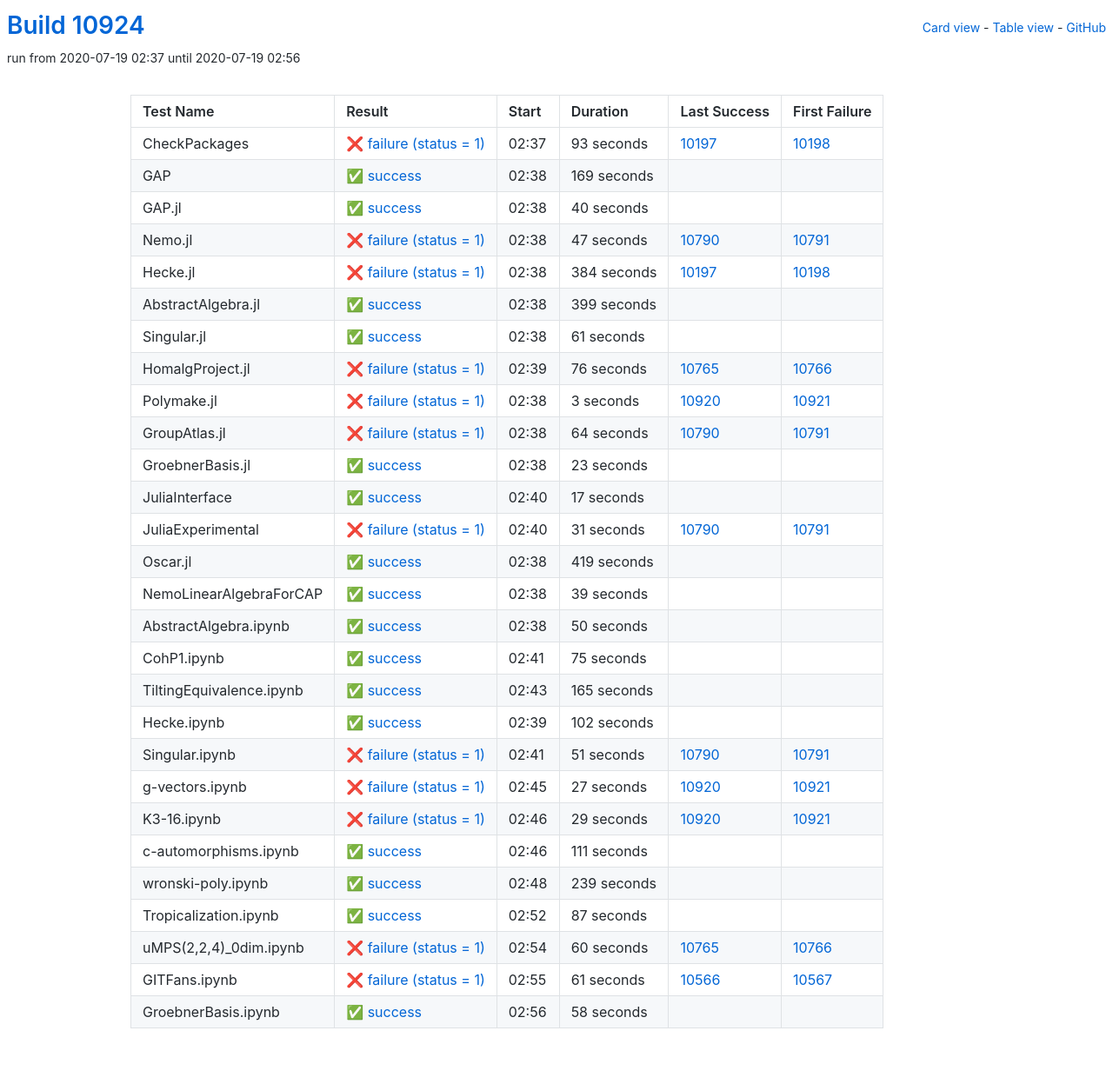
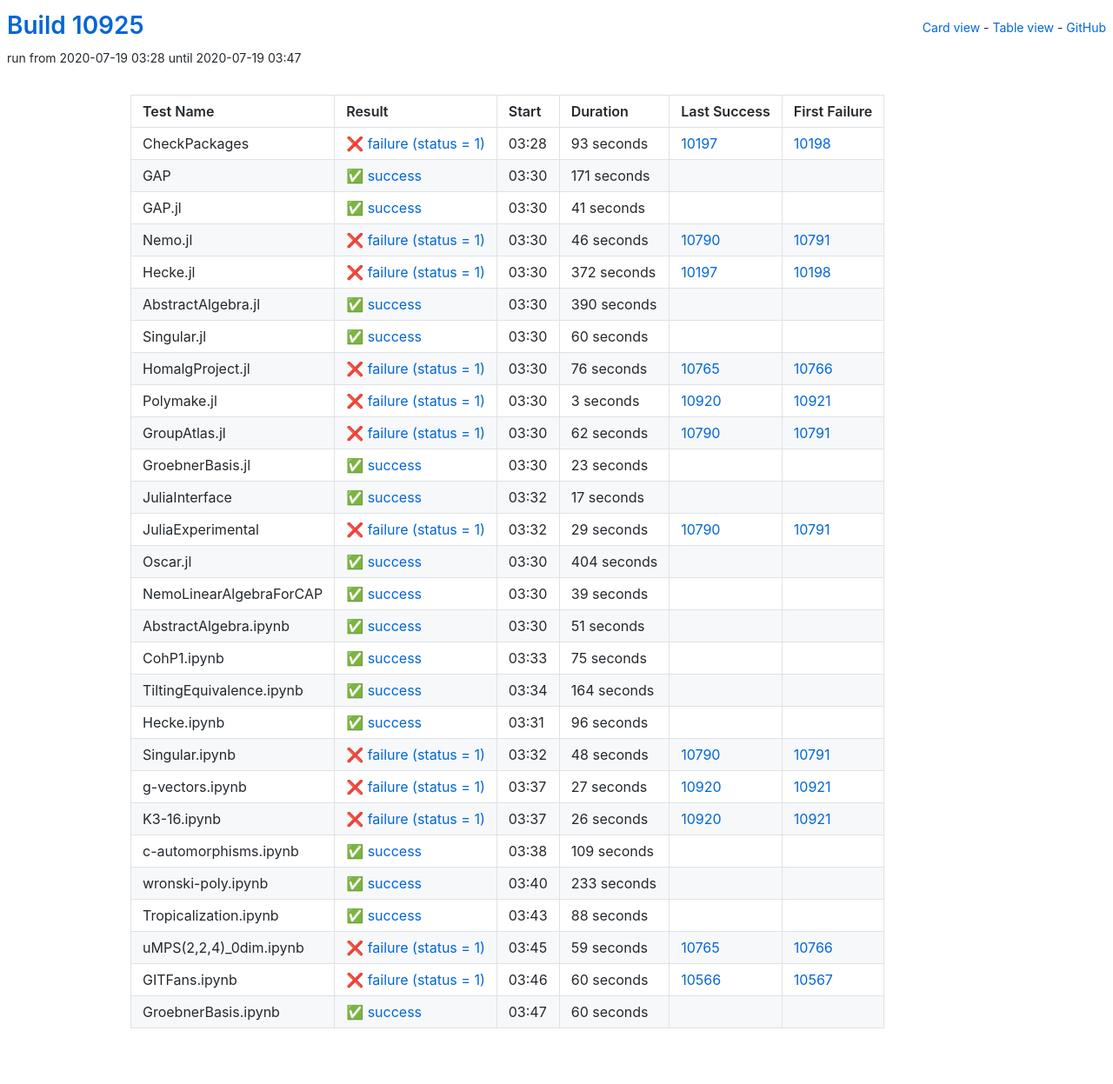
Before and after one commit to oscar-system/oscar-ci-status, a Jekyll site: the page built from table.html, in a window 1280 px wide. Shown: the whole page at 87% size. Built offline with Jekyll 4.4.1, drawn with Linux system fonts in a browser that asks for light colours.

Commit message:
Build #10925

```diff
--- a/_data/ci.yml
+++ b/_data/ci.yml
@@ -1,6 +1,6 @@
 ---
-build: 10924
-build_url: https://oscarci.mathematik.uni-kl.de/job/oscar/10924/
+build: 10925
+build_url: https://oscarci.mathematik.uni-kl.de/job/oscar/10925/
 job: oscar
 organization: oscar-system
 repo: oscar-ci-status
@@ -8,8 +8,8 @@
 tests:
 - name: CheckPackages
   id: checkpackages
-  log: https://oscarci.mathematik.uni-kl.de/job/oscar/10924/artifact/logs/build-10924/CheckPackages.log
-  start: 2020-07-19 02:37
+  log: https://oscarci.mathematik.uni-kl.de/job/oscar/10925/artifact/logs/build-10925/CheckPackages.log
+  start: 2020-07-19 03:28
   success: false
   exitcode: 1
   status: failure
@@ -20,80 +20,80 @@
   first_failure_url: https://oscarci.mathematik.uni-kl.de/job/oscar/10198/
 - name: GAP
   id: gap
-  log: https://oscarci.mathematik.uni-kl.de/job/oscar/10924/artifact/logs/build-10924/GAP.log
-  start: 2020-07-19 02:38
+  log: https://oscarci.mathematik.uni-kl.de/job/oscar/10925/artifact/logs/build-10925/GAP.log
+  start: 2020-07-19 03:30
   success: true
   exitcode: 0
   status: success
-  duration: 169
+  duration: 171
   last_success: false
   last_success_url:
   first_failure: false
   first_failure_url:
 - name: GAP.jl
   id: gap-jl
-  log: https://oscarci.mathematik.uni-kl.de/job/oscar/10924/artifact/logs/build-10924/GAP.jl.log
-  start: 2020-07-19 02:38
+  log: https://oscarci.mathematik.uni-kl.de/job/oscar/10925/artifact/logs/build-10925/GAP.jl.log
+  start: 2020-07-19 03:30
   success: true
   exitcode: 0
   status: success
-  duration: 40
+  duration: 41
   last_success: false
   last_success_url:
   first_failure: false
   first_failure_url:
 - name: Nemo.jl
   id: nemo-jl
-  log: https://oscarci.mathematik.uni-kl.de/job/oscar/10924/artifact/logs/build-10924/Nemo.jl.log
-  start: 2020-07-19 02:38
+  log: https://oscarci.mathematik.uni-kl.de/job/oscar/10925/artifact/logs/build-10925/Nemo.jl.log
+  start: 2020-07-19 03:30
   success: false
   exitcode: 1
   status: failure
-  duration: 47
+  duration: 46
   last_success: 10790
   last_success_url: https://oscarci.mathematik.uni-kl.de/job/oscar/10790/
   first_failure: 10791
   first_failure_url: https://oscarci.mathematik.uni-kl.de/job/oscar/10791/
 - name: Hecke.jl
   id: hecke-jl
-  log: https://oscarci.mathematik.uni-kl.de/job/oscar/10924/artifact/logs/build-10924/Hecke.jl.log
-  start: 2020-07-19 02:38
+  log: https://oscarci.mathematik.uni-kl.de/job/oscar/10925/artifact/logs/build-10925/Hecke.jl.log
+  start: 2020-07-19 03:30
   success: false
   exitcode: 1
   status: failure
-  duration: 384
+  duration: 372
   last_success: 10197
   last_success_url: https://oscarci.mathematik.uni-kl.de/job/oscar/10197/
   first_failure: 10198
   first_failure_url: https://oscarci.mathematik.uni-kl.de/job/oscar/10198/
 - name: AbstractAlgebra.jl
   id: abstractalgebra-jl
-  log: https://oscarci.mathematik.uni-kl.de/job/oscar/10924/artifact/logs/build-10924/AbstractAlgebra.jl.log
-  start: 2020-07-19 02:38
+  log: https://oscarci.mathematik.uni-kl.de/job/oscar/10925/artifact/logs/build-10925/AbstractAlgebra.jl.log
+  start: 2020-07-19 03:30
   success: true
   exitcode: 0
   status: success
-  duration: 399
+  duration: 390
   last_success: false
   last_success_url:
   first_failure: false
   first_failure_url:
 - name: Singular.jl
   id: singular-jl
-  log: https://oscarci.mathematik.uni-kl.de/job/oscar/10924/artifact/logs/build-10924/Singular.jl.log
-  start: 2020-07-19 02:38
+  log: https://oscarci.mathematik.uni-kl.de/job/oscar/10925/artifact/logs/build-10925/Singular.jl.log
+  start: 2020-07-19 03:30
   success: true
   exitcode: 0
   status: success
-  duration: 61
+  duration: 60
   last_success: false
   last_success_url:
   first_failure: false
   first_failure_url:
 - name: HomalgProject.jl
   id: homalgproject-jl
-  log: https://oscarci.mathematik.uni-kl.de/job/oscar/10924/artifact/logs/build-10924/HomalgProject.jl.log
-  start: 2020-07-19 02:39
+  log: https://oscarci.mathematik.uni-kl.de/job/oscar/10925/artifact/logs/build-10925/HomalgProject.jl.log
+  start: 2020-07-19 03:30
   success: false
   exitcode: 1
   status: failure
@@ -104,8 +104,8 @@
   first_failure_url: https://oscarci.mathematik.uni-kl.de/job/oscar/10766/
 - name: Polymake.jl
   id: polymake-jl
-  log: https://oscarci.mathematik.uni-kl.de/job/oscar/10924/artifact/logs/build-10924/Polymake.jl.log
-  start: 2020-07-19 02:38
+  log: https://oscarci.mathematik.uni-kl.de/job/oscar/10925/artifact/logs/build-10925/Polymake.jl.log
+  start: 2020-07-19 03:30
   success: false
   exitcode: 1
   status: failure
@@ -116,20 +116,20 @@
   first_failure_url: https://oscarci.mathematik.uni-kl.de/job/oscar/10921/
 - name: GroupAtlas.jl
   id: groupatlas-jl
-  log: https://oscarci.mathematik.uni-kl.de/job/oscar/10924/artifact/logs/build-10924/GroupAtlas.jl.log
-  start: 2020-07-19 02:38
+  log: https://oscarci.mathematik.uni-kl.de/job/oscar/10925/artifact/logs/build-10925/GroupAtlas.jl.log
+  start: 2020-07-19 03:30
   success: false
   exitcode: 1
   status: failure
-  duration: 64
+  duration: 62
   last_success: 10790
   last_success_url: https://oscarci.mathematik.uni-kl.de/job/oscar/10790/
   first_failure: 10791
   first_failure_url: https://oscarci.mathematik.uni-kl.de/job/oscar/10791/
 - name: GroebnerBasis.jl
   id: groebnerbasis-jl
-  log: https://oscarci.mathematik.uni-kl.de/job/oscar/10924/artifact/logs/build-10924/GroebnerBasis.jl.log
-  start: 2020-07-19 02:38
+  log: https://oscarci.mathematik.uni-kl.de/job/oscar/10925/artifact/logs/build-10925/GroebnerBasis.jl.log
+  start: 2020-07-19 03:30
   success: true
   exitcode: 0
   status: success
@@ -140,8 +140,8 @@
   first_failure_url:
 - name: JuliaInterface
   id: juliainterface
-  log: https://oscarci.mathematik.uni-kl.de/job/oscar/10924/artifact/logs/build-10924/JuliaInterface.log
-  start: 2020-07-19 02:40
+  log: https://oscarci.mathematik.uni-kl.de/job/oscar/10925/artifact/logs/build-10925/JuliaInterface.log
+  start: 2020-07-19 03:32
   success: true
   exitcode: 0
   status: success
@@ -152,32 +152,32 @@
   first_failure_url:
 - name: JuliaExperimental
   id: juliaexperimental
-  log: https://oscarci.mathematik.uni-kl.de/job/oscar/10924/artifact/logs/build-10924/JuliaExperimental.log
-  start: 2020-07-19 02:40
+  log: https://oscarci.mathematik.uni-kl.de/job/oscar/10925/artifact/logs/build-10925/JuliaExperimental.log
+  start: 2020-07-19 03:32
   success: false
   exitcode: 1
   status: failure
-  duration: 31
+  duration: 29
   last_success: 10790
   last_success_url: https://oscarci.mathematik.uni-kl.de/job/oscar/10790/
   first_failure: 10791
   first_failure_url: https://oscarci.mathematik.uni-kl.de/job/oscar/10791/
 - name: Oscar.jl
   id: oscar-jl
-  log: https://oscarci.mathematik.uni-kl.de/job/oscar/10924/artifact/logs/build-10924/Oscar.jl.log
-  start: 2020-07-19 02:38
+  log: https://oscarci.mathematik.uni-kl.de/job/oscar/10925/artifact/logs/build-10925/Oscar.jl.log
+  start: 2020-07-19 03:30
   success: true
   exitcode: 0
   status: success
-  duration: 419
+  duration: 404
   last_success: false
   last_success_url:
   first_failure: false
   first_failure_url:
 - name: NemoLinearAlgebraForCAP
   id: nemolinearalgebraforcap
-  log: https://oscarci.mathematik.uni-kl.de/job/oscar/10924/artifact/logs/build-10924/NemoLinearAlgebraForCAP.log
-  start: 2020-07-19 02:38
+  log: https://oscarci.mathematik.uni-kl.de/job/oscar/10925/artifact/logs/build-10925/NemoLinearAlgebraForCAP.log
+  start: 2020-07-19 03:30
   success: true
   exitcode: 0
   status: success
@@ -188,20 +188,20 @@
   first_failure_url:
 - name: AbstractAlgebra.ipynb
   id: abstractalgebra-ipynb
-  log: https://oscarci.mathematik.uni-kl.de/job/oscar/10924/artifact/logs/build-10924/AbstractAlgebra.ipynb.log
-  start: 2020-07-19 02:38
+  log: https://oscarci.mathematik.uni-kl.de/job/oscar/10925/artifact/logs/build-10925/AbstractAlgebra.ipynb.log
+  start: 2020-07-19 03:30
   success: true
   exitcode: 0
   status: success
-  duration: 50
+  duration: 51
   last_success: false
   last_success_url:
   first_failure: false
   first_failure_url:
 - name: CohP1.ipynb
   id: cohp1-ipynb
-  log: https://oscarci.mathematik.uni-kl.de/job/oscar/10924/artifact/logs/build-10924/CohP1.ipynb.log
-  start: 2020-07-19 02:41
+  log: https://oscarci.mathematik.uni-kl.de/job/oscar/10925/artifact/logs/build-10925/CohP1.ipynb.log
+  start: 2020-07-19 03:33
   success: true
   exitcode: 0
   status: success
@@ -212,44 +212,44 @@
   first_failure_url:
 - name: TiltingEquivalence.ipynb
   id: tiltingequivalence-ipynb
-  log: https://oscarci.mathematik.uni-kl.de/job/oscar/10924/artifact/logs/build-10924/TiltingEquivalence.ipynb.log
-  start: 2020-07-19 02:43
+  log: https://oscarci.mathematik.uni-kl.de/job/oscar/10925/artifact/logs/build-10925/TiltingEquivalence.ipynb.log
+  start: 2020-07-19 03:34
   success: true
   exitcode: 0
   status: success
-  duration: 165
+  duration: 164
   last_success: false
   last_success_url:
   first_failure: false
   first_failure_url:
 - name: Hecke.ipynb
   id: hecke-ipynb
-  log: https://oscarci.mathematik.uni-kl.de/job/oscar/10924/artifact/logs/build-10924/Hecke.ipynb.log
-  start: 2020-07-19 02:39
+  log: https://oscarci.mathematik.uni-kl.de/job/oscar/10925/artifact/logs/build-10925/Hecke.ipynb.log
+  start: 2020-07-19 03:31
   success: true
   exitcode: 0
   status: success
-  duration: 102
+  duration: 96
   last_success: false
   last_success_url:
   first_failure: false
   first_failure_url:
 - name: Singular.ipynb
   id: singular-ipynb
-  log: https://oscarci.mathematik.uni-kl.de/job/oscar/10924/artifact/logs/build-10924/Singular.ipynb.log
-  start: 2020-07-19 02:41
+  log: https://oscarci.mathematik.uni-kl.de/job/oscar/10925/artifact/logs/build-10925/Singular.ipynb.log
+  start: 2020-07-19 03:32
   success: false
   exitcode: 1
   status: failure
-  duration: 51
+  duration: 48
   last_success: 10790
   last_success_url: https://oscarci.mathematik.uni-kl.de/job/oscar/10790/
   first_failure: 10791
   first_failure_url: https://oscarci.mathematik.uni-kl.de/job/oscar/10791/
 - name: g-vectors.ipynb
   id: g-vectors-ipynb
-  log: https://oscarci.mathematik.uni-kl.de/job/oscar/10924/artifact/logs/build-10924/g-vectors.ipynb.log
-  start: 2020-07-19 02:45
+  log: https://oscarci.mathematik.uni-kl.de/job/oscar/10925/artifact/logs/build-10925/g-vectors.ipynb.log
+  start: 2020-07-19 03:37
   success: false
   exitcode: 1
   status: failure
@@ -260,84 +260,84 @@
   first_failure_url: https://oscarci.mathematik.uni-kl.de/job/oscar/10921/
 - name: K3-16.ipynb
   id: k3-16-ipynb
-  log: https://oscarci.mathematik.uni-kl.de/job/oscar/10924/artifact/logs/build-10924/K3-16.ipynb.log
-  start: 2020-07-19 02:46
+  log: https://oscarci.mathematik.uni-kl.de/job/oscar/10925/artifact/logs/build-10925/K3-16.ipynb.log
+  start: 2020-07-19 03:37
   success: false
   exitcode: 1
   status: failure
-  duration: 29
+  duration: 26
   last_success: 10920
   last_success_url: https://oscarci.mathematik.uni-kl.de/job/oscar/10920/
   first_failure: 10921
   first_failure_url: https://oscarci.mathematik.uni-kl.de/job/oscar/10921/
 - name: c-automorphisms.ipynb
   id: c-automorphisms-ipynb
-  log: https://oscarci.mathematik.uni-kl.de/job/oscar/10924/artifact/logs/build-10924/c-automorphisms.ipynb.log
-  start: 2020-07-19 02:46
+  log: https://oscarci.mathematik.uni-kl.de/job/oscar/10925/artifact/logs/build-10925/c-automorphisms.ipynb.log
+  start: 2020-07-19 03:38
   success: true
   exitcode: 0
   status: success
-  duration: 111
+  duration: 109
   last_success: false
   last_success_url:
   first_failure: false
   first_failure_url:
 - name: wronski-poly.ipynb
   id: wronski-poly-ipynb
-  log: https://oscarci.mathematik.uni-kl.de/job/oscar/10924/artifact/logs/build-10924/wronski-poly.ipynb.log
-  start: 2020-07-19 02:48
+  log: https://oscarci.mathematik.uni-kl.de/job/oscar/10925/artifact/logs/build-10925/wronski-poly.ipynb.log
+  start: 2020-07-19 03:40
   success: true
   exitcode: 0
   status: success
-  duration: 239
+  duration: 233
   last_success: false
   last_success_url:
   first_failure: false
   first_failure_url:
 - name: Tropicalization.ipynb
   id: tropicalization-ipynb
-  log: https://oscarci.mathematik.uni-kl.de/job/oscar/10924/artifact/logs/build-10924/Tropicalization.ipynb.log
-  start: 2020-07-19 02:52
+  log: https://oscarci.mathematik.uni-kl.de/job/oscar/10925/artifact/logs/build-10925/Tropicalization.ipynb.log
+  start: 2020-07-19 03:43
   success: true
   exitcode: 0
   status: success
-  duration: 87
+  duration: 88
   last_success: false
   last_success_url:
   first_failure: false
   first_failure_url:
 - name: uMPS(2,2,4)_0dim.ipynb
   id: umps-2-2-4-0dim-ipynb
-  log: https://oscarci.mathematik.uni-kl.de/job/oscar/10924/artifact/logs/build-10924/uMPS-2-2-4-_0dim.ipynb.log
-  start: 2020-07-19 02:54
+  log: https://oscarci.mathematik.uni-kl.de/job/oscar/10925/artifact/logs/build-10925/uMPS-2-2-4-_0dim.ipynb.log
+  start: 2020-07-19 03:45
   success: false
   exitcode: 1
   status: failure
-  duration: 60
+  duration: 59
   last_success: 10765
   last_success_url: https://oscarci.mathematik.uni-kl.de/job/oscar/10765/
   first_failure: 10766
   first_failure_url: https://oscarci.mathematik.uni-kl.de/job/oscar/10766/
 - name: GITFans.ipynb
   id: gitfans-ipynb
-  log: https://oscarci.mathematik.uni-kl.de/job/oscar/10924/artifact/logs/build-10924/GITFans.ipynb.log
-  start: 2020-07-19 02:55
+  log: https://oscarci.mathematik.uni-kl.de/job/oscar/10925/artifact/logs/build-10925/GITFans.ipynb.log
+  start: 2020-07-19 03:46
   success: false
   exitcode: 1
   status: failure
-  duration: 61
+  duration: 60
   last_success: 10566
   last_success_url: https://oscarci.mathematik.uni-kl.de/job/oscar/10566/
   first_failure: 10567
   first_failure_url: https://oscarci.mathematik.uni-kl.de/job/oscar/10567/
 - name: GroebnerBasis.ipynb
   id: groebnerbasis-ipynb
-  log: https://oscarci.mathematik.uni-kl.de/job/oscar/10924/artifact/logs/build-10924/GroebnerBasis.ipynb.log
-  start: 2020-07-19 02:56
+  log: https://oscarci.mathematik.uni-kl.de/job/oscar/10925/artifact/logs/build-10925/GroebnerBasis.ipynb.log
+  start: 2020-07-19 03:47
   success: true
   exitcode: 0
   status: success
-  duration: 58
+  duration: 60
   last_success: false
   last_success_url:
   first_failure: false
```
Also changed, not shown: README.md.
